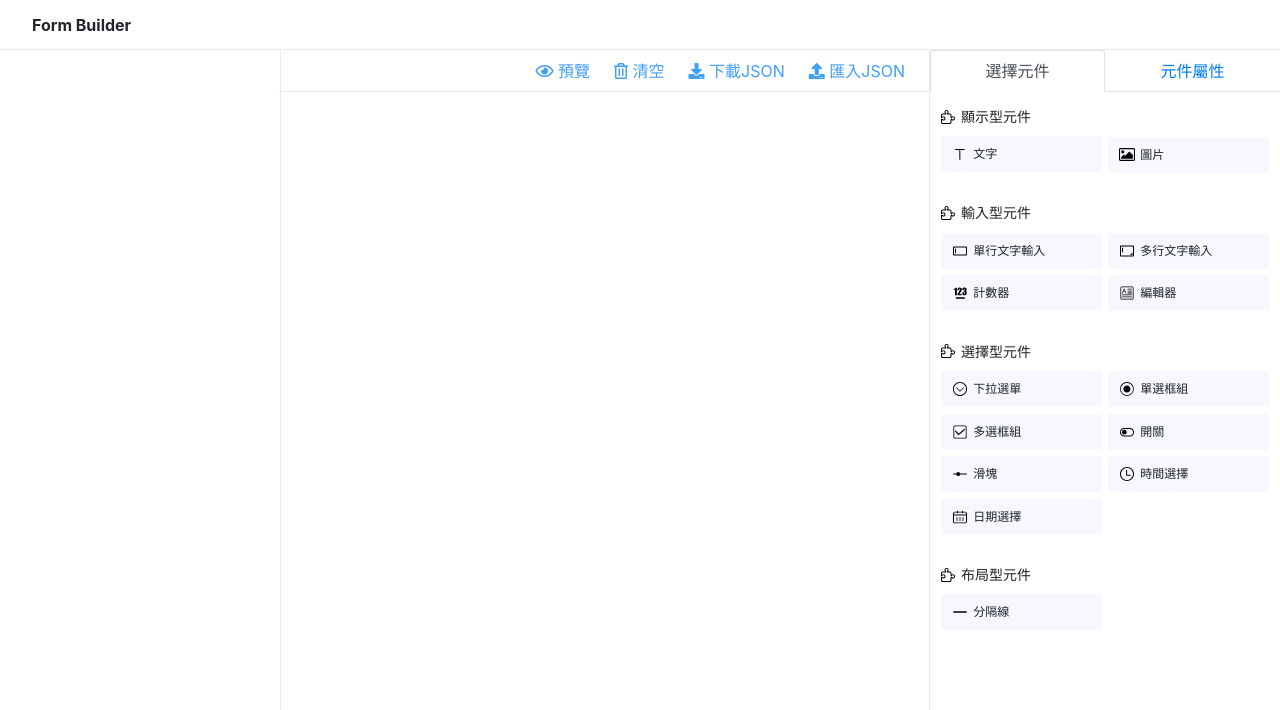
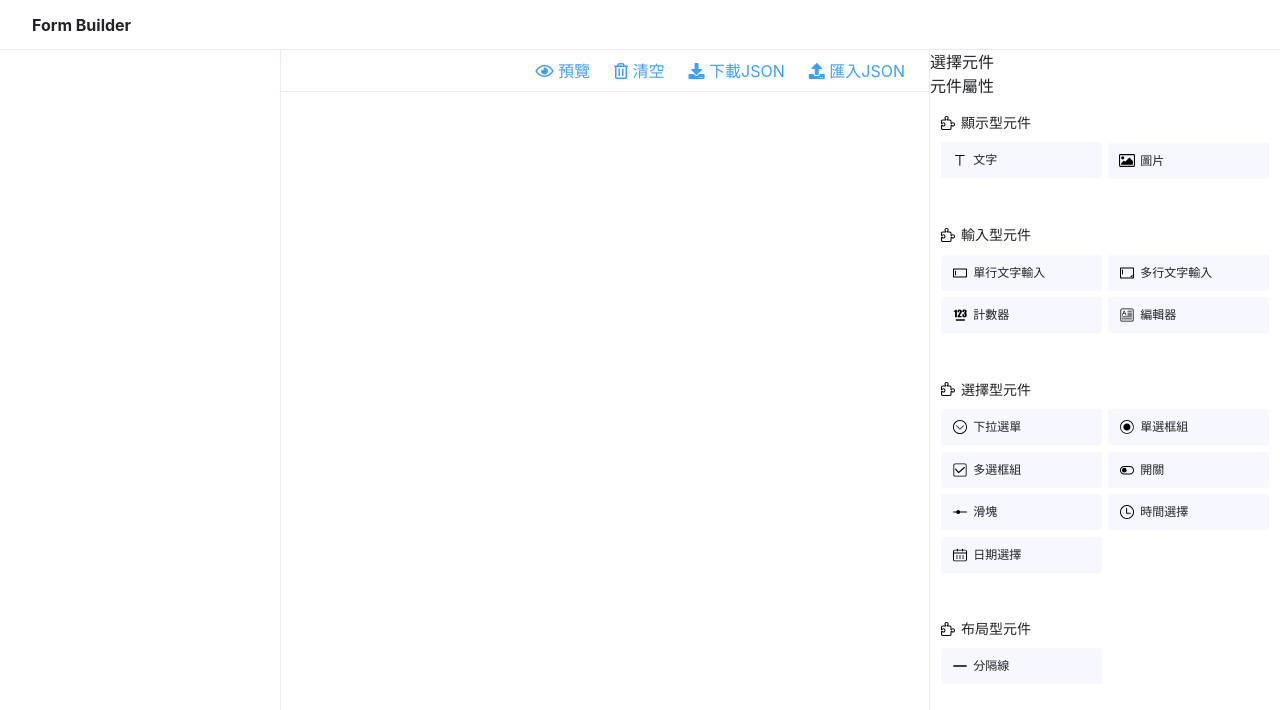
Before and after one commit to 7070587/farm-vue, a Vue app: page /w-home in a window 1280 px wide. Shown: the top 710 px of the page. Built offline with nearby package versions, Linux system fonts and the light colour scheme.

Commit message:
Update | home.vue / form-builder-list.vue | update generate and form-builder-list ui can be linked

```diff
--- a/src/views/home/form-builder-list.vue
+++ b/src/views/home/form-builder-list.vue
@@ -1,13 +1,29 @@
 <template>
+
     <div>
-        <b-tabs fill>
-            <b-tab
-                title="選擇元件"
-                active
+        <!-- title -->
+        <div class="tab-title">
+            <div
+                class="tab-title--item"
+                :class="{'tab-title--item__active': tabComponent }"
+                @click='clickTab(eTab.component)'
             >
-                <div class="form-builder">
-                    <div class="compform-builderonents--list">
+                選擇元件
+            </div>
+
             <div
+                class="tab-title--item"
+                :class="{'tab-title--item__active': tabForm }"
+                @click='clickTab(eTab.form)'
+            >
+                元件屬性
+            </div>
+        </div>
+
+        <!-- component -->
+        <div
+            v-show="tabComponent"
+            class="form-builder"
             v-for="(listItem, listIndex) in formBuilderElementList"
             :key="listIndex"
         >
@@ -35,27 +51,33 @@
                 </div>
             </draggable>
         </div>
+
+        <!-- form -->
+        <div v-show="tabForm">
+            <template v-if="activeData && activeData.type === eElementType.text">
+                <FormBuilderTextSetting />
+            </template>
+
+            <template v-else-if="activeData && activeData.type === eElementType.image">
+                <FormBuilderImageSetting />
+            </template>
+
+            <template v-else-if="activeData && activeData.type === eElementType.input">
+                <FormBuilderInputSetting />
+            </template>
+
+            <template v-else-if="activeData && activeData.type === eElementType.textarea">
+                <FormBuilderTextareaSetting />
+
+            </template>
+
+            <template v-else-if="activeData && activeData.type === eElementType.divider">
+                <FormBuilderDividerSetting />
+            </template>
+
         </div>
     </div>
 
-            </b-tab>
-
-            <b-tab title="元件屬性">
-                <FormBuilderTextareaSetting />
-                <FormBuilderTextareaSetting />
-                <FormBuilderTextareaSetting />
-                <FormBuilderTextareaSetting />
-                <FormBuilderTextareaSetting />
-                <FormBuilderTextareaSetting />
-                <FormBuilderTextareaSetting />
-                <FormBuilderTextareaSetting />
-                <FormBuilderTextareaSetting />
-                <FormBuilderTextareaSetting />
-
-            </b-tab>
-
-        </b-tabs>
-    </div>
 </template>
 
 <script lang="ts">
@@ -72,9 +94,11 @@ import { Vue, Component, Prop, Watch } from 'vue-property-decorator';
 
 //#region Src
 import { FormBuilderElements, Model as FormBuilderModel } from '@/config';
+import { EElementType } from '@/components/form-builders/elements';
 //#endregion
 
 //#region Views
+import { Model } from './models';
 //#endregion
 
 //#region Components
@@ -103,6 +127,19 @@ export default class FormBuilderList extends Vue {
         default: () => [],
     })
     private _generateList: FormBuilderModel.IFormBuilderElement[];
+
+    @Prop({
+        type: Object, // Boolean, Number, String, Array, Object
+        default: () => {},
+    })
+    private _activeData: FormBuilderModel.IFormBuilderElement;
+    //#endregion
+
+    @Prop({
+        type: String, // Boolean, Number, String, Array, Object
+        default: () => Model.ETab.component,
+    })
+    private _currentTab: Model.ETab;
     //#endregion
 
     //#region Variables
@@ -110,20 +147,44 @@ export default class FormBuilderList extends Vue {
 
     private generateList: FormBuilderModel.IFormBuilderElement[] = [];
 
+    private activeData: FormBuilderModel.IFormBuilderElement = null;
     private activeId: string = '';
 
+    private currentTab: Model.ETab = Model.ETab.component;
+
+    private eTab = Model.ETab;
+    private eElementType = EElementType;
     //#endregion
 
     //#region Computed
+    private get tabComponent(): boolean {
+        return this.currentTab === Model.ETab.component;
+    }
+
+    private get tabForm(): boolean {
+        return this.currentTab === Model.ETab.form;
+    }
     //#endregion
 
     //#region Watch
     @Watch('_generateList', { immediate: true, deep: true })
-    private _generateListChanged(newVal: FormBuilderModel.IFormBuilderElement[], oldVal: FormBuilderModel.IFormBuilderElement[]) {
+    private _generateListChanged(newVal: FormBuilderModel.IFormBuilderElement[], oldVal: FormBuilderModel.IFormBuilderElement[]): void {
         this.generateList = JSON.parse(JSON.stringify(newVal));
         if (newVal.length === 0) {
             this.activeId = '';
+            this.currentTab = Model.ETab.component;
+            this.activeData = undefined;
         }
+    }
+
+    @Watch('_activeData', { immediate: true, deep: true })
+    private _activeDataChanged(newVal: FormBuilderModel.IFormBuilderElement, oldVal: FormBuilderModel.IFormBuilderElement): void {
+        this.activeData = newVal;
+    }
+
+    @Watch('_currentTab', { immediate: true, deep: true })
+    private _currentTabChanged(newVal: Model.ETab, oldVal: Model.ETab): void {
+        this.currentTab = newVal;
     }
     //#endregion
 
@@ -157,14 +218,20 @@ export default class FormBuilderList extends Vue {
     }
 
     private dragEndFormBuilder(): void {
+        let activeData: FormBuilderModel.IFormBuilderElement = undefined;
         this.generateList.forEach((element) => {
             if (!element.id) {
                 element.id = `form_element_${new Date().getTime()}`;
                 this.activeId = element.id;
+                activeData = element;
             }
         });
 
-        this.$emit('generateList', this.generateList, this.activeId);
+        this.$emit('generateList', this.generateList, this.activeId, activeData);
+    }
+
+    private clickTab(currentTab: Model.ETab): void {
+        this.currentTab = currentTab;
     }
     //#endregion
     //#endregion
--- a/src/views/home/home.vue
+++ b/src/views/home/home.vue
@@ -31,7 +31,7 @@
                         :list="generateList"
                         :animation="340"
                         :group="{ name: 'formBuilderGroup' }"
-                        @choose="selectItem"
+                        @choose="selectIedtem"
                     >
                         <div
                             v-for="(element, index) in generateList"
@@ -96,6 +96,8 @@
             <div class="right">
                 <FormBuilderList
                     :_generateList="generateList"
+                    :_currentTab="currentTab"
+                    :_activeData="activeData"
                     @generateList="generateListData"
                 />
             </div>
@@ -122,6 +124,7 @@ import { EElementType } from '@/components/form-builders/elements';
 //#endregion
 
 //#region Views
+import { Model } from './models';
 //#endregion
 
 //#region Components
@@ -158,6 +161,7 @@ export default class VuePageClass extends Vue {
     private activeId: string = '';
 
     private eElementType = EElementType;
+    private currentTab: Model.ETab = Model.ETab.component;
     //#endregion
 
     //#region Computed
@@ -177,18 +181,32 @@ export default class VuePageClass extends Vue {
 
     //#region View Event
     //#region drag
-    private selectItem(item: any): void {
+    private selectIedtem(item: any): void {
         this.activeData = this.generateList[item.oldDraggableIndex];
         this.activeId = this.activeData.id;
+        this.currentTab = Model.ETab.form;
     }
 
     private isActived(elementId: string, activeId: string): boolean {
         return elementId === activeId;
     }
 
-    private generateListData(generateList: FormBuilderModel.IFormBuilderElement[], activeId: string): void {
+    private generateListData(
+        generateList: FormBuilderModel.IFormBuilderElement[],
+        activeId: string,
+        activeData: FormBuilderModel.IFormBuilderElement,
+    ): void {
         this.generateList = generateList;
         this.activeId = activeId;
+        this.activeData = activeData;
+
+        if (!this.activeData) {
+            for (const item of this.generateList) {
+                if (item.id === this.activeId) {
+                    this.activeData = item;
+                }
+            }
+        }
     }
     //#endregion
 
@@ -204,6 +222,7 @@ export default class VuePageClass extends Vue {
         clone.id = `form_element_${new Date().getTime()}`;
 
         this.activeId = clone.id;
+        this.activeData = clone;
         this.generateList.splice(index + 1, 0, clone);
     }
 
@@ -213,8 +232,10 @@ export default class VuePageClass extends Vue {
         if (this.generateList.length > 0) {
             if (index - 1 === -1) {
                 this.activeId = this.generateList[0].id;
+                this.activeData = this.generateList[0];
             } else {
                 this.activeId = this.generateList[index - 1].id;
+                this.activeData = this.generateList[index - 1];
             }
         }
     }
```
Lines whose indentation alone changed are shown as unchanged.
